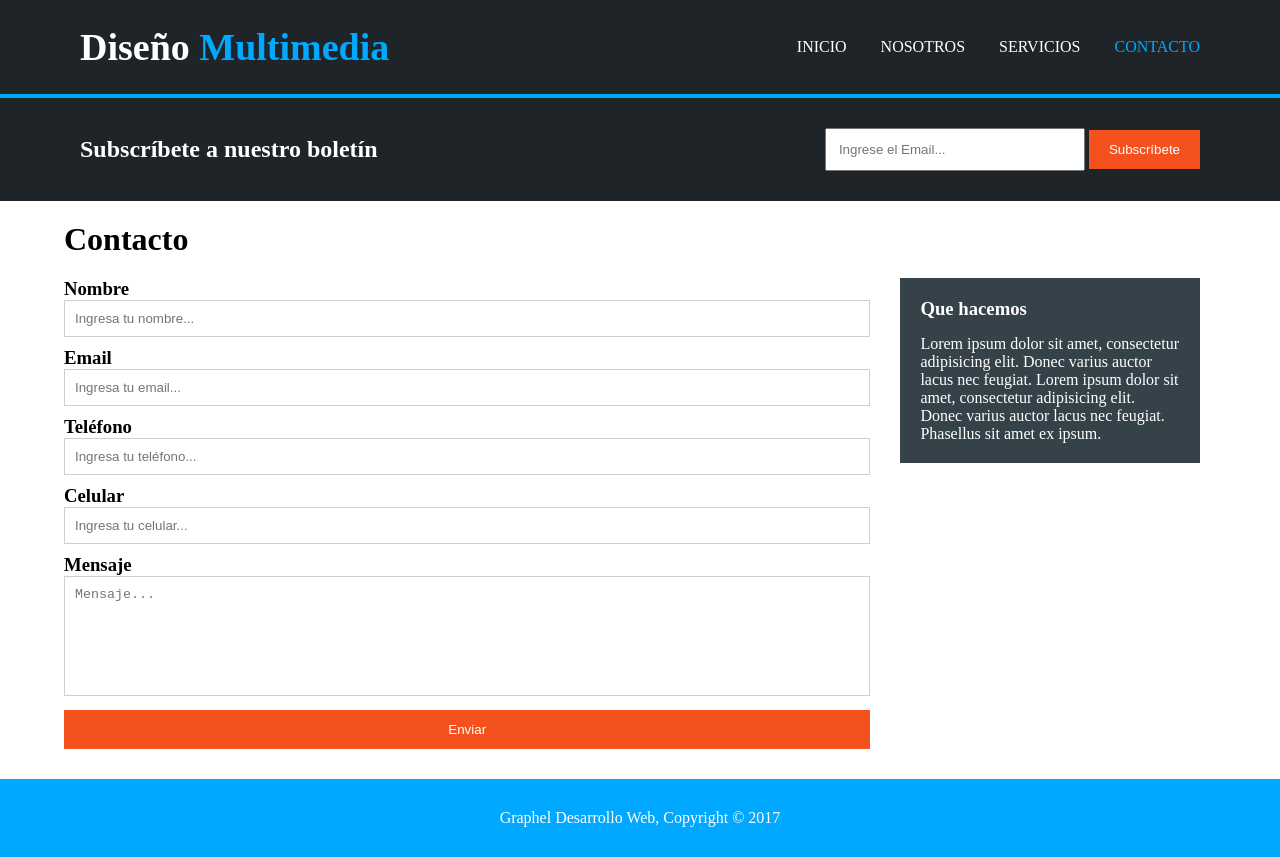
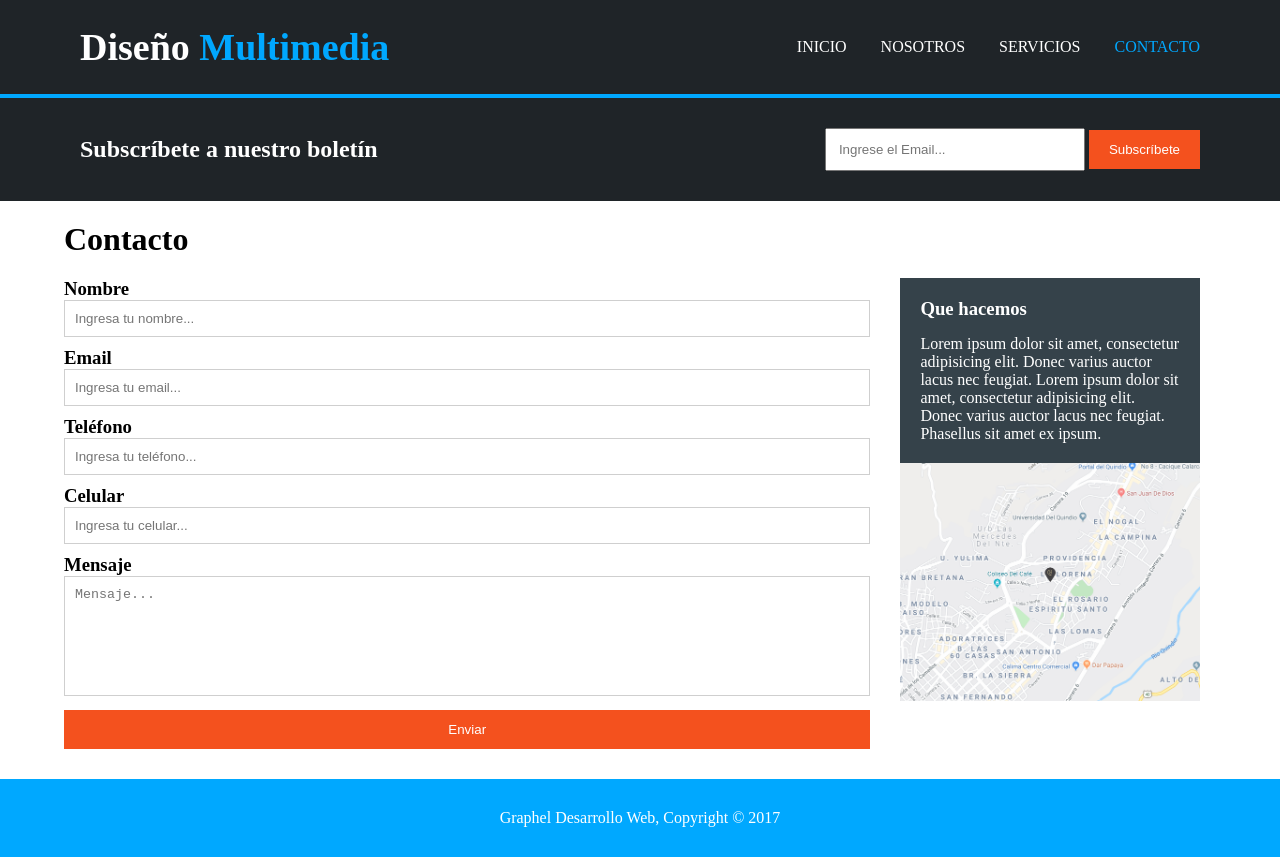
Before and after one commit to carlosmario315/Proyecto_Graphel, a plain HTML site: page templates/contacto.html in a window 1280 px wide. Drawn offline with Linux system fonts and the light colour scheme.

Commit message:
correciones

```diff
--- a/templates/contacto.html
+++ b/templates/contacto.html
@@ -60,7 +60,7 @@
         </div>
 
         <div class="imagen">
-          <img src="assets/images/mapaGoogle.png" alt="" />
+          <img src="../assets/images/mapaGoogle.png" alt="" />
         </div>
       </div>
     </div>
```
